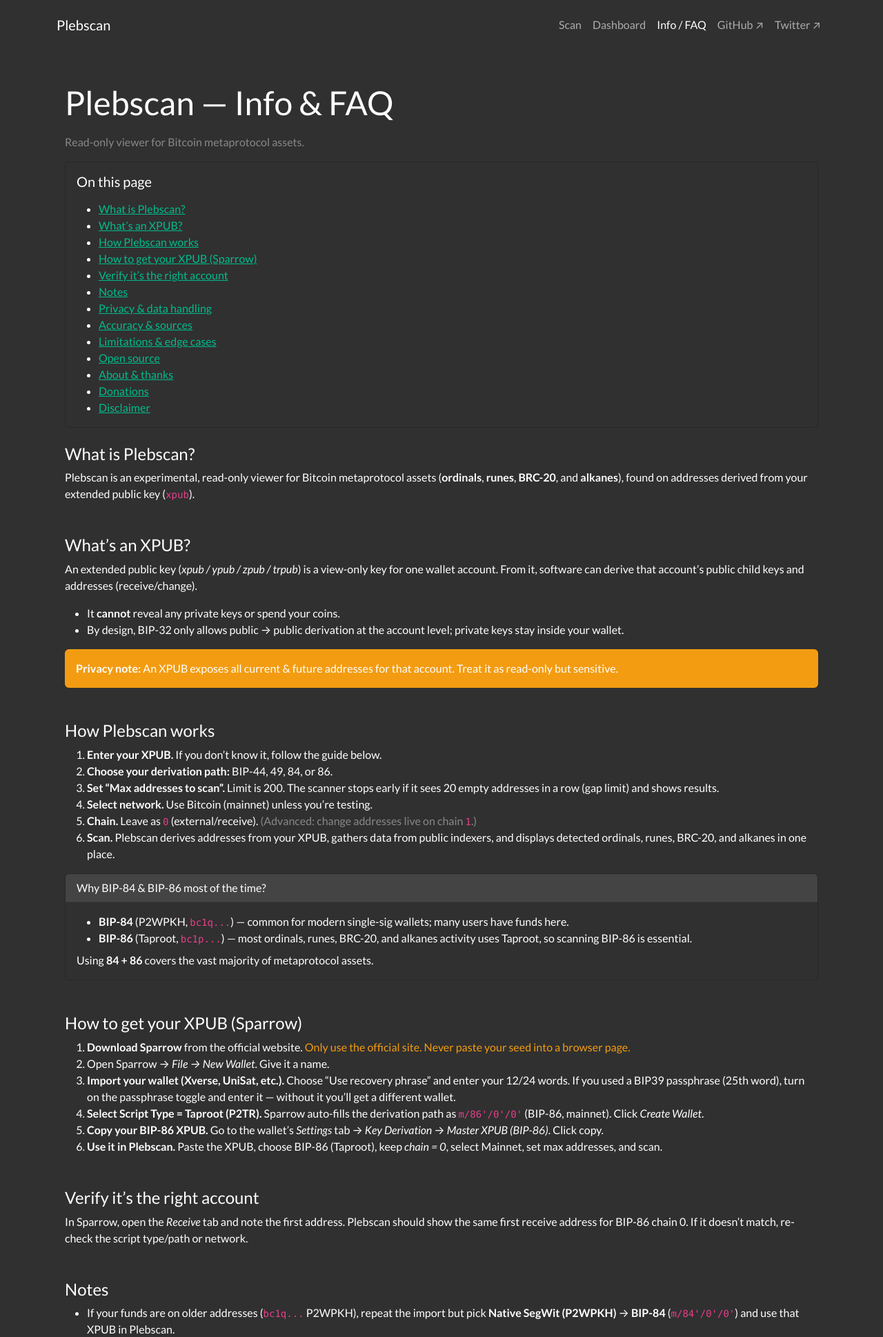
After one commit to traplordmoses/plebscan, a Flask app: page /info in a window 1280 px wide. The commit adds this page. Shown: the top 1938 px of the page at 69% size. Run offline with Flask 3, Linux system fonts and the light colour scheme; parts of the project's set-up code (start-up, migrations or seed data) failed here and were passed over.

Commit message:
Update dashboard, navbar, and info page

```diff
--- a/flask-ui/app.py
+++ b/flask-ui/app.py
@@ -12,7 +12,6 @@
 )
 
 
-
 # Load env
 load_dotenv()
 
@@ -23,6 +22,19 @@
 _btc_usd_cache: tuple[float, float] = (0, 0.0)
 _dashboard_cache: dict[str, tuple[float, str]] = {}
 _rune_cache: dict[str, tuple[float, dict]] = {}
+
+# --- dashboard HTML cache ---
+DASHBOARD_CACHE_TTL = int(os.getenv("DASHBOARD_CACHE_TTL", "60"))  # seconds
+
+def _dash_key(xpub: str, skip_runes: bool, deadline: float, sort: str) -> str:
+    # include everything that changes the rendered HTML
+    return f"{xpub}:{int(skip_runes)}:{deadline}:{sort}"
+
+def _invalidate_dashboard_cache(xpub: str):
+    # clear all cached variants for this xpub
+    for k in list(_dashboard_cache.keys()):
+        if k.startswith(f"{xpub}:"):
+            _dashboard_cache.pop(k, None)
 
 # --- Magic Eden throttle ---
 _ME_MIN_INTERVAL = float(os.getenv("ME_MIN_INTERVAL", "0.35"))  # seconds between ME calls
@@ -753,7 +765,7 @@
 
         # ---- canonicalize ----
         purpose_cli = purpose_in if purpose_in.startswith("p") else f"p{purpose_in}"
-        network_cli = "bitcoin" if network_in in {"bitcoin", "mainnet"} else "testnet"
+        network_cli = "mainnet" if network_in in {"bitcoin", "mainnet"} else "testnet"
 
         # ---- persist for /dashboard ----
         session["xpub"] = xpub
@@ -830,6 +842,9 @@
             session["plebscan_wallets"] = wallets
             if not wallets:
                 flash("No inscriptions found (or scan limit too low).", "info")
+
+            # new scan → invalidate any cached dashboard HTML for this xpub
+            _invalidate_dashboard_cache(xpub)
 
             return redirect(url_for("dashboard"))
 
@@ -1026,11 +1041,25 @@
             "brc20_count": brc_count,
         })
 
+        # count BRC-20 tickers with non-zero balance
+        def _has_balance(b):
+            try:
+                return float(str(b.get("overall") or b.get("available") or "0")) > 0
+            except Exception:
+                return False
+
+        summary["asset_count"] = (
+            summary["inscription_count"]
+            + summary["runes_count"]
+            + sum(1 for b in brc if _has_balance(b))
+        )
+
         total_btc += wallet_btc
         total_usd += wallet_usd
         enriched.append(summary)
 
-    enriched.sort(key=lambda x: x["floor_sum_btc"], reverse=True)
+
+    #enriched.sort(key=lambda x: x["floor_sum_btc"], reverse=True)
     return enriched, total_btc, total_usd
 
 
@@ -1045,9 +1074,12 @@
     slow_runes = request.args.get("slow_runes") == "1"
     deadline = 6.0 if slow_runes else 2.5
 
+    sort = request.args.get("sort", "assets")  # assets | value
+    cache_key = _dash_key(xpub, skip_runes, deadline, sort)
+
     now = time.time()
-    cached_ts, cached_html = _dashboard_cache.get(xpub, (0, None))
-    if cached_html and now - cached_ts < 30:
+    cached_ts, cached_html = _dashboard_cache.get(cache_key, (0, None))
+    if cached_html and (now - cached_ts) < DASHBOARD_CACHE_TTL:
         return cached_html
 
     wallets = session.get("plebscan_wallets") or load_results_json_fallback()
@@ -1055,6 +1087,11 @@
         flash("No wallets in session. Run a scan on the home page (or ensure results.json exists).", "info")
 
     enriched, total_btc, total_usd = enrich_wallets(wallets, skip_runes, deadline)
+
+    if sort == "assets":
+        enriched.sort(key=lambda w: w.get("asset_count", 0), reverse=True)
+    else:  # "value"
+        enriched.sort(key=lambda w: w.get("floor_sum_btc", 0.0), reverse=True)
 
     purpose_display = {
         "p44": "BIP-44 (Legacy, P2PKH)",
@@ -1073,8 +1110,9 @@
         xpub=xpub,
         purpose=purpose_display,
     )
-    _dashboard_cache[xpub] = (now, html)
+    _dashboard_cache[cache_key] = (time.time(), html)
     return html
+
 
 @app.route("/dashboard_test")
 def dashboard_test():
@@ -1124,17 +1162,9 @@
         total_floor_usd=round(total_floor_usd, 2),
     )
 
-@app.route("/debug/wallets_raw")
-def debug_wallets_raw():
-    wallets = session.get("plebscan_wallets") or load_results_json_fallback()
-    return jsonify({"wallets": wallets})
-
-
-@app.route("/debug/brc20")
-def debug_brc20():
-    addr = request.args.get("addr", "")
-    return jsonify({"addr": addr, "brc20": fetch_brc20_balances(addr)})
-
+@app.route("/info")
+def info():
+    return render_template("info.html")
 
 if __name__ == "__main__":
     # DEBUG: list routes
--- a/flask-ui/templates/base.html
+++ b/flask-ui/templates/base.html
@@ -2,21 +2,46 @@
 <html lang="en">
 <head>
   <meta charset="utf-8">
-  <title>{% block title %}Plebscan{% endblock %}</title>
-  <link href="https://cdn.jsdelivr.net/npm/bootstrap@5.3.7/dist/css/bootstrap.min.css" rel="stylesheet" integrity="sha384-LN+7fdVzj6u52u30Kp6M/trliBMCMKTyK833zpbD+pXdCLuTusPj697FH4R/5mcr" crossorigin="anonymous">
-<!--    <link rel="stylesheet" href="{{ url_for('static', filename='css/custom.css') }}">-->
-
-    <!-- Darkly Bootswatch Theme -->
-    <link href="https://cdn.jsdelivr.net/npm/bootswatch@5/dist/darkly/bootstrap.min.css" rel="stylesheet">
-
+  <title>{% block title %}plebscan{% endblock %}</title>
+  <!-- Darkly (includes Bootstrap) -->
+  <link href="https://cdn.jsdelivr.net/npm/bootswatch@5/dist/darkly/bootstrap.min.css" rel="stylesheet">
   {% block head %}{% endblock %}
 </head>
 <body class="bg-dark">
 
-  <!-- NAVBAR HEADER -->
-  <nav class="navbar navbar-dark bg-primary">
+  <!-- NAVBAR -->
+  <nav class="navbar navbar-dark bg-dark navbar-expand-md mb-3">
     <div class="container">
-      <a class="navbar-brand" href="/">Plebscan</a>
+      <a class="navbar-brand" href="{{ url_for('index') }}">Plebscan</a>
+
+      <button class="navbar-toggler" type="button" data-bs-toggle="collapse" data-bs-target="#mainNav"
+              aria-controls="mainNav" aria-expanded="false" aria-label="Toggle navigation">
+        <span class="navbar-toggler-icon"></span>
+      </button>
+
+      <div class="collapse navbar-collapse" id="mainNav">
+        <ul class="navbar-nav ms-auto">
+          <li class="nav-item">
+            <a class="nav-link {% if request.endpoint == 'index' %}active{% endif %}"
+               href="{{ url_for('index') }}">Scan</a>
+          </li>
+          <li class="nav-item">
+            <a class="nav-link {% if request.endpoint == 'dashboard' %}active{% endif %}"
+               href="{{ url_for('dashboard') }}">Dashboard</a>
+          </li>
+          <li class="nav-item">
+            <a class="nav-link {% if request.endpoint == 'info' %}active{% endif %}"
+               href="{{ url_for('info') }}">Info / FAQ</a>
+          </li>
+          <!-- Optional external links -->
+          <li class="nav-item">
+            <a class="nav-link" target="_blank" href="https://github.com/traplordmoses/plebscan">GitHub ↗</a>
+          </li>
+          <li class="nav-item">
+            <a class="nav-link" target="_blank" href="https://x.com/yourhandle">Twitter ↗</a>
+          </li>
+        </ul>
+      </div>
     </div>
   </nav>
 
@@ -25,8 +50,7 @@
     {% block content %}{% endblock %}
   </div>
 
-
-  <script src="https://cdn.jsdelivr.net/npm/bootstrap@5.3.7/dist/js/bootstrap.bundle.min.js" integrity="sha384-ndDqU0Gzau9qJ1lfW4pNLlhNTkCfHzAVBReH9diLvGRem5+R9g2FzA8ZGN954O5Q" crossorigin="anonymous"></script>
+  <script src="https://cdn.jsdelivr.net/npm/bootstrap@5.3.3/dist/js/bootstrap.bundle.min.js"></script>
   {% block scripts %}{% endblock %}
 </body>
 </html>
--- /dev/null
+++ b/flask-ui/templates/info.html
@@ -0,0 +1,237 @@
+{% extends "base.html" %}
+{% block title %}Info / FAQ — Plebscan{% endblock %}
+
+{% block content %}
+<div class="container py-4">
+
+  <h1 class="mb-3">Plebscan — Info &amp; FAQ</h1>
+  <p class="text-muted">Read-only viewer for Bitcoin metaprotocol assets.</p>
+
+  <!-- Table of Contents -->
+  <div class="card mb-4">
+    <div class="card-body">
+      <h5 class="card-title mb-3">On this page</h5>
+      <ul class="mb-0">
+        <li><a href="#what">What is Plebscan?</a></li>
+        <li><a href="#xpub">What’s an XPUB?</a></li>
+        <li><a href="#how">How Plebscan works</a></li>
+        <li><a href="#sparrow">How to get your XPUB (Sparrow)</a></li>
+        <li><a href="#verify">Verify it’s the right account</a></li>
+        <li><a href="#notes">Notes</a></li>
+        <li><a href="#privacy">Privacy &amp; data handling</a></li>
+        <li><a href="#accuracy">Accuracy &amp; sources</a></li>
+        <li><a href="#limits">Limitations &amp; edge cases</a></li>
+        <li><a href="#open-source">Open source</a></li>
+        <li><a href="#about">About &amp; thanks</a></li>
+        <li><a href="#donations">Donations</a></li>
+        <li><a href="#disclaimer">Disclaimer</a></li>
+      </ul>
+    </div>
+  </div>
+
+  <!-- What -->
+  <section id="what" class="mb-5">
+    <h2 class="h4">What is Plebscan?</h2>
+    <p>Plebscan is an experimental, read-only viewer for Bitcoin metaprotocol assets
+      (<strong>ordinals</strong>, <strong>runes</strong>, <strong>BRC-20</strong>, and <strong>alkanes</strong>),
+      found on addresses derived from your extended public key (<code>xpub</code>).</p>
+  </section>
+
+  <!-- XPUB -->
+  <section id="xpub" class="mb-5">
+    <h2 class="h4">What’s an XPUB?</h2>
+    <p>An extended public key (<em>xpub / ypub / zpub / trpub</em>) is a view-only key for one wallet account.
+       From it, software can derive that account’s public child keys and addresses (receive/change).</p>
+    <ul>
+      <li>It <strong>cannot</strong> reveal any private keys or spend your coins.</li>
+      <li>By design, BIP-32 only allows public → public derivation at the account level; private keys stay inside your wallet.</li>
+    </ul>
+    <div class="alert alert-warning mt-3" role="alert">
+      <strong>Privacy note:</strong> An XPUB exposes all current &amp; future addresses for that account.
+      Treat it as read-only but sensitive.
+    </div>
+  </section>
+
+  <!-- How it works -->
+  <section id="how" class="mb-5">
+    <h2 class="h4">How Plebscan works</h2>
+    <ol class="mb-3">
+      <li><strong>Enter your XPUB.</strong> If you don’t know it, follow the guide below.</li>
+      <li><strong>Choose your derivation path:</strong> BIP-44, 49, 84, or 86.</li>
+      <li><strong>Set “Max addresses to scan”.</strong> Limit is 200. The scanner stops early if it sees 20 empty addresses in a row (gap limit) and shows results.</li>
+      <li><strong>Select network.</strong> Use Bitcoin (mainnet) unless you’re testing.</li>
+      <li><strong>Chain.</strong> Leave as <code>0</code> (external/receive). <span class="text-muted">(Advanced: change addresses live on chain <code>1</code>.)</span></li>
+      <li><strong>Scan.</strong> Plebscan derives addresses from your XPUB, gathers data from public indexers, and displays detected ordinals, runes, BRC-20, and alkanes in one place.</li>
+    </ol>
+
+    <div class="card">
+      <div class="card-header">Why BIP-84 &amp; BIP-86 most of the time?</div>
+      <div class="card-body">
+        <ul class="mb-0">
+          <li><strong>BIP-84</strong> (P2WPKH, <code>bc1q...</code>) — common for modern single-sig wallets; many users have funds here.</li>
+          <li><strong>BIP-86</strong> (Taproot, <code>bc1p...</code>) — most ordinals, runes, BRC-20, and alkanes activity uses Taproot, so scanning BIP-86 is essential.</li>
+        </ul>
+        <p class="mb-0 mt-2">Using <strong>84 + 86</strong> covers the vast majority of metaprotocol assets.</p>
+      </div>
+    </div>
+  </section>
+
+  <!-- Sparrow -->
+  <section id="sparrow" class="mb-5">
+    <h2 class="h4">How to get your XPUB (Sparrow)</h2>
+    <ol class="mb-3">
+      <li><strong>Download Sparrow</strong> from the official website.
+        <span class="text-warning">Only use the official site. Never paste your seed into a browser page.</span>
+      </li>
+      <li>Open Sparrow → <em>File → New Wallet</em>. Give it a name.</li>
+      <li><strong>Import your wallet (Xverse, UniSat, etc.).</strong> Choose “Use recovery phrase” and enter your 12/24 words.
+        If you used a BIP39 passphrase (25th word), turn on the passphrase toggle and enter it —
+        without it you’ll get a different wallet.</li>
+      <li><strong>Select Script Type = Taproot (P2TR).</strong> Sparrow auto-fills the derivation path as
+        <code>m/86'/0'/0'</code> (BIP-86, mainnet). Click <em>Create Wallet</em>.</li>
+      <li><strong>Copy your BIP-86 XPUB.</strong> Go to the wallet’s <em>Settings</em> tab → <em>Key Derivation</em> →
+        <em>Master XPUB (BIP-86)</em>. Click copy.</li>
+      <li><strong>Use it in Plebscan.</strong> Paste the XPUB, choose BIP-86 (Taproot), keep <em>chain = 0</em>, select Mainnet, set max addresses, and scan.</li>
+    </ol>
+  </section>
+
+  <!-- Verify -->
+  <section id="verify" class="mb-5">
+    <h2 class="h4">Verify it’s the right account</h2>
+    <p>In Sparrow, open the <em>Receive</em> tab and note the first address.
+       Plebscan should show the same first receive address for BIP-86 chain 0.
+       If it doesn’t match, re-check the script type/path or network.</p>
+  </section>
+
+  <!-- Notes -->
+  <section id="notes" class="mb-5">
+    <h2 class="h4">Notes</h2>
+    <ul>
+      <li>If your funds are on older addresses (<code>bc1q...</code> P2WPKH), repeat the import but pick
+          <strong>Native SegWit (P2WPKH)</strong> → <strong>BIP-84</strong> (<code>m/84'/0'/0'</code>) and use that XPUB in Plebscan.</li>
+      <li>For hardware wallets (Ledger/Trezor), choose <em>Connected Hardware Wallet</em> and let Sparrow read the BIP-86 XPUB directly from the device.</li>
+      <li>Keep your seed and passphrase offline and private; Plebscan only needs the XPUB (view-only).</li>
+    </ul>
+  </section>
+
+  <!-- Privacy -->
+  <section id="privacy" class="mb-5">
+    <h2 class="h4">Privacy &amp; data handling</h2>
+    <div class="alert alert-info" role="alert">
+      <p class="mb-2"><strong>Read-only.</strong> Plebscan never asks for private keys or seed phrases.</p>
+      <p class="mb-0"><strong>XPUB handling:</strong> Your XPUB is sent to the backend only to derive addresses for this scan.
+        We do not store or log XPUBs or derived addresses beyond the active request.
+        <em>(If you do store anything, replace this line with the exact retention policy.)</em>
+      </p>
+    </div>
+  </section>
+
+  <!-- Accuracy -->
+  <section id="accuracy" class="mb-5">
+    <h2 class="h4">Accuracy &amp; sources</h2>
+    <p>Results come from public indexers/APIs. Data may lag the chain briefly or differ across providers.
+       If something looks off, re-scan or verify in your wallet/block explorer.</p>
+  </section>
+
+  <!-- Limits -->
+  <section id="limits" class="mb-5">
+    <h2 class="h4">Limitations &amp; edge cases</h2>
+    <ul>
+      <li><strong>Multisig</strong> (e.g., <code>multi(...)</code>) isn’t discoverable from a single XPUB — use a descriptor for those wallets.</li>
+      <li><strong>Wrong account/path:</strong> if you choose a path you never used, you’ll see zero results.</li>
+      <li><strong>Very large gaps:</strong> if you created hundreds of unused addresses, the 200 limit may miss far-out ones.</li>
+      <li><strong>Non-standard exports:</strong> some wallets export <code>ypub/zpub</code> prefixes that don’t match the account you actually used — verify with the preview addresses.</li>
+      <li><strong>Scope:</strong> single-sig accounts only; multisig or other accounts/paths require their own XPUB (or descriptor).</li>
+    </ul>
+  </section>
+
+  <!-- Open Source -->
+  <section id="open-source" class="mb-5">
+    <h2 class="h4">Open source</h2>
+    <p>All code is public — check the repo to verify behavior and contribute:
+      <a href="https://github.com/traplordmoses/plebscan/" target="_blank" rel="noopener">github.com/traplordmoses/plebscan</a>.
+    </p>
+  </section>
+
+  <!-- About -->
+  <section id="about" class="mb-5">
+    <h2 class="h4">About &amp; thanks</h2>
+    <p>Plebscan was developed at <strong>pleb.fi Miami 2025</strong>, where it won the Honorable Mention prize.</p>
+    <p>Built by <a href="https://x.com/sloshlord" target="_blank" rel="noopener">@sloshlord</a> and
+       <a href="https://x.com/matthewvuk2" target="_blank" rel="noopener">@matthewvuk2</a>.
+       Huge thanks to Matthew for the hard work and to pleb.fi for hosting an amazing hackathon.</p>
+    <p>Have ideas or want to collaborate? DM <a href="https://x.com/sloshlord" target="_blank" rel="noopener">@sloshlord</a> on X.</p>
+  </section>
+
+  <!-- Donations -->
+  <section id="donations" class="mb-5">
+    <h2 class="h4">Donations</h2>
+    <div class="card mb-3">
+      <div class="card-body">
+        <div class="d-flex align-items-center justify-content-between flex-wrap gap-2">
+          <div>
+            <div class="text-muted small">Bitcoin</div>
+            <code id="addr-btc">bc1qkjzf92995rfawqagxyvxkm45aaphuxueyypq5c</code>
+          </div>
+          <button class="btn btn-outline-light btn-sm" data-copy-target="#addr-btc">Copy</button>
+        </div>
+      </div>
+    </div>
+    <div class="card mb-3">
+      <div class="card-body">
+        <div class="d-flex align-items-center justify-content-between flex-wrap gap-2">
+          <div>
+            <div class="text-muted small">Ordinals / Runes / BRC-20 (Taproot)</div>
+            <code id="addr-tr">bc1p05ukcygfutm73h8jajkxmy8vjhwm6en764cdxu978sp7px04jf5sudkgfy</code>
+          </div>
+          <button class="btn btn-outline-light btn-sm" data-copy-target="#addr-tr">Copy</button>
+        </div>
+      </div>
+    </div>
+  </section>
+
+  <!-- Disclaimer -->
+  <section id="disclaimer" class="mb-5">
+    <h2 class="h4">Disclaimer</h2>
+    <div class="alert alert-warning mb-0" role="alert">
+      Plebscan is experimental, read-only software. Do not use results as the sole source of truth;
+      verify independently before taking action. Not financial or tax advice.
+    </div>
+  </section>
+
+  <div class="mt-4">
+    <a class="btn btn-primary" href="{{ url_for('index') }}">← Back to Scan</a>
+    <a class="btn btn-secondary" href="{{ url_for('dashboard') }}">Go to Dashboard</a>
+  </div>
+
+</div>
+{% endblock %}
+
+{% block scripts %}
+<script>
+  // Simple copy-to-clipboard for donation addresses
+  document.addEventListener('click', function (e) {
+    const btn = e.target.closest('[data-copy-target]');
+    if (!btn) return;
+    const sel = btn.getAttribute('data-copy-target');
+    const el = document.querySelector(sel);
+    if (!el) return;
+
+    const text = el.textContent.trim();
+    navigator.clipboard.writeText(text).then(() => {
+      const original = btn.textContent;
+      btn.textContent = 'Copied!';
+      setTimeout(() => btn.textContent = original, 1200);
+    }).catch(() => {
+      // Fallback for older browsers
+      const range = document.createRange();
+      range.selectNodeContents(el);
+      const selObj = window.getSelection();
+      selObj.removeAllRanges();
+      selObj.addRange(range);
+      try { document.execCommand('copy'); } catch (err) {}
+      selObj.removeAllRanges();
+    });
+  });
+</script>
+{% endblock %}
```
Also changed, not shown: flask-ui/templates/dashboard.html (+11 -4 lines).
